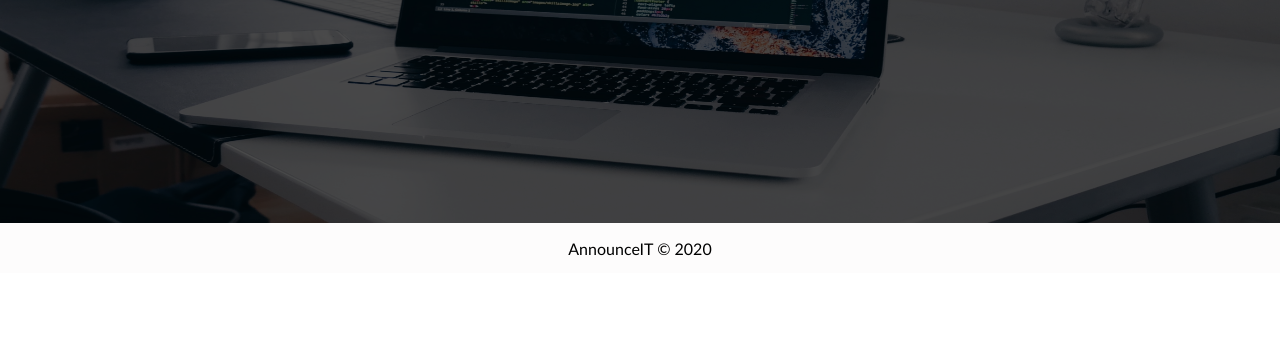
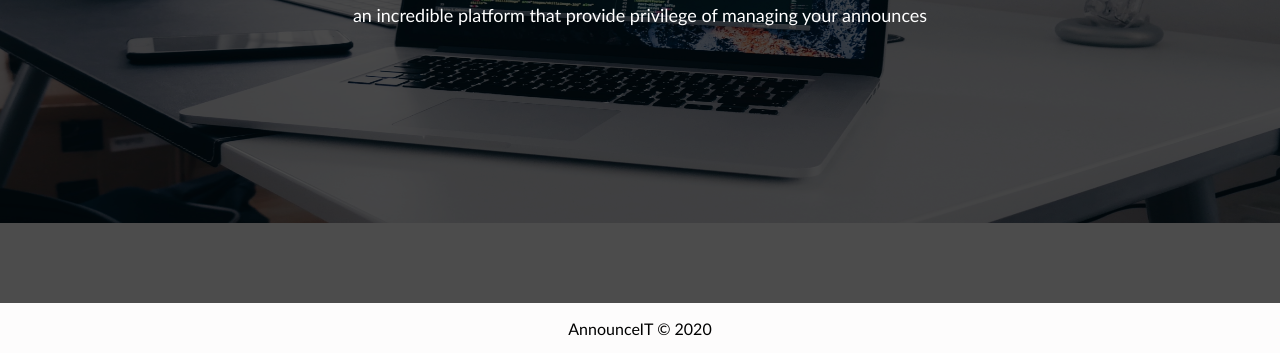
Before and after one commit to muchristian/AnnounceIT, a plain HTML site: page UI/html/index.html in a window 1280 px wide. Shown: the part 442-800 px from the top of the page. Drawn offline with Linux system fonts and the light colour scheme.

Commit message:
height change

```diff
--- a/UI/css/style.css
+++ b/UI/css/style.css
@@ -147,7 +147,7 @@ body{
     background-image: url("../assets/announceit.jpg");
     background-repeat: no-repeat;
     background-size: 100% 600px;
-    height:600px;
+    min-height:85vh;
     display: flex;
     justify-content: center;
     flex-direction: column;
@@ -170,7 +170,7 @@ body{
 }
 .overpage{
     position: absolute;
-        height: 600px;
+        min-height: 85vh;
         width: 100%;
         z-index: 2;
         background: rgba(0, 0, 0, 0.7);
```
